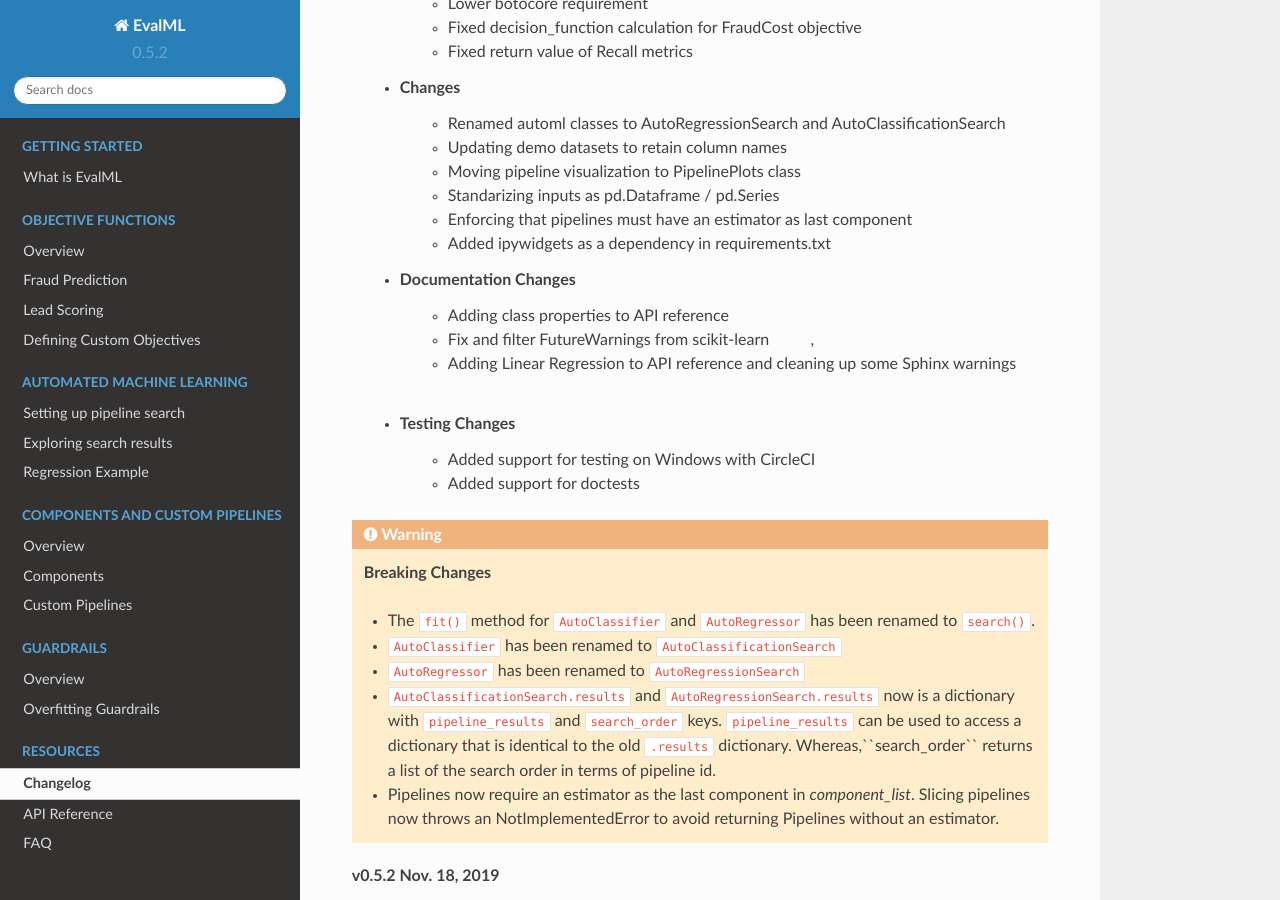
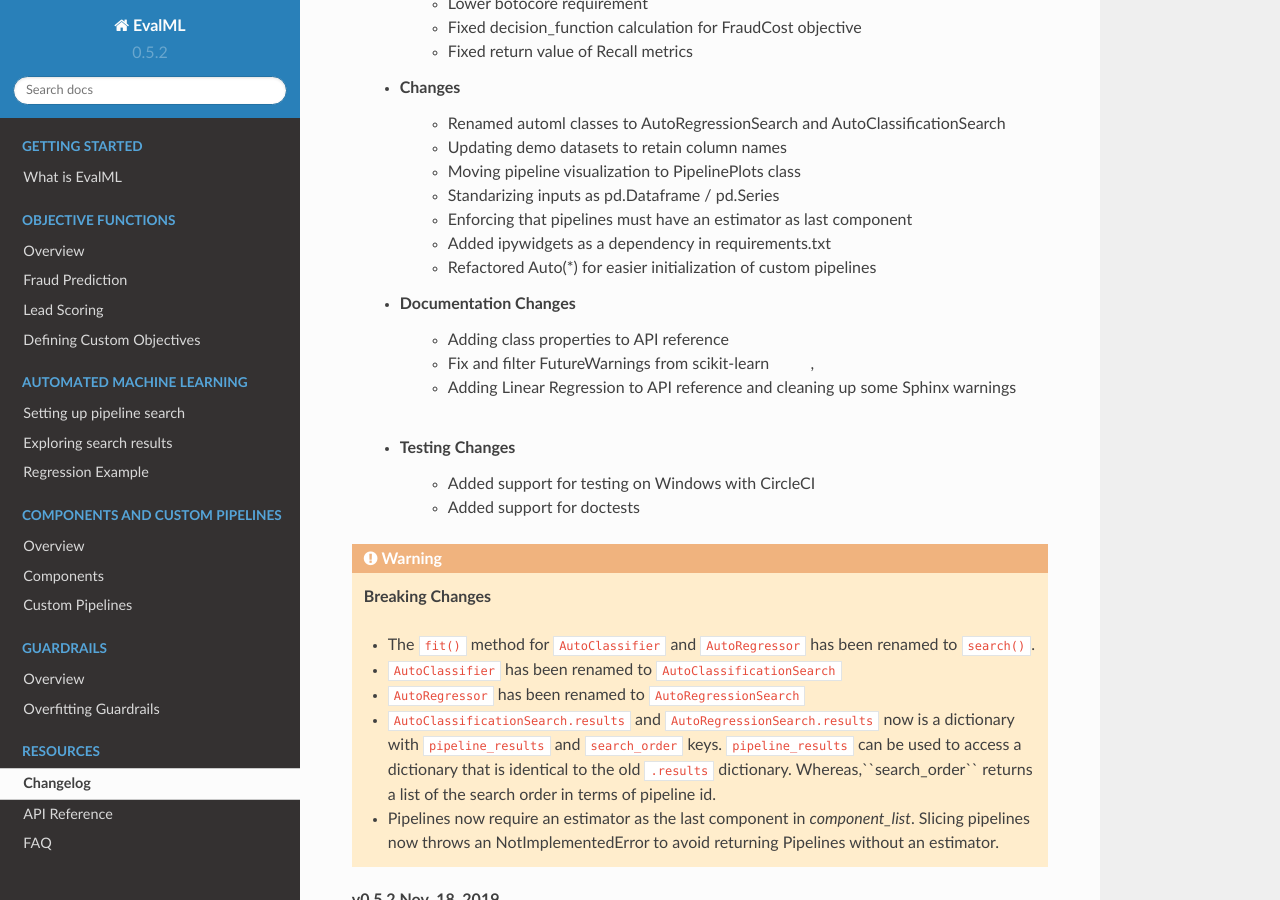
Before and after one commit to alteryx/evalml, a Sphinx documentation site: the page built from docs/source/changelog.rst, in a window 1280 px wide and 900 px high, scrolled down 403 px. Built offline with Sphinx 7.4.7 and the Read the Docs theme 2.0.0, drawn with Linux system fonts in a browser that asks for light colours; comment, search, counter and statistics services are not loaded.

Commit message:
changelog

```diff
--- a/docs/source/changelog.rst
+++ b/docs/source/changelog.rst
@@ -19,6 +19,7 @@ Changelog
         * Standarizing inputs as pd.Dataframe / pd.Series :pr:`130`
         * Enforcing that pipelines must have an estimator as last component :pr:`277`
         * Added ipywidgets as a dependency in requirements.txt :pr:`278`
+        * Refactored Auto(*) for easier initialization of custom pipelines :pr:`286`
     * Documentation Changes
         * Adding class properties to API reference :pr:`244`
         * Fix and filter FutureWarnings from scikit-learn :pr:`249`, :pr:`257`
```
